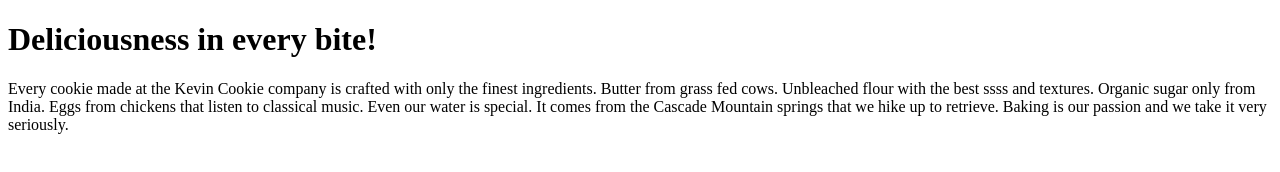
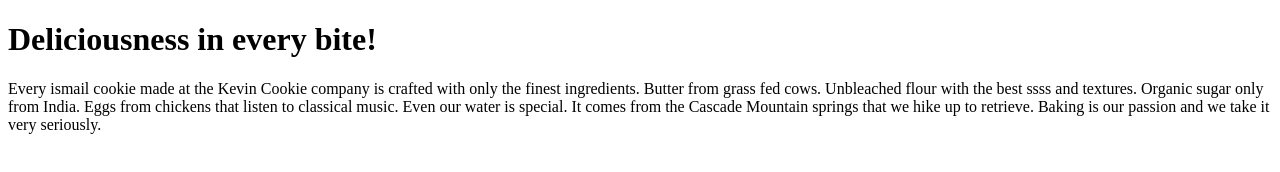
Before and after one commit to ismailmtioui/kev, a plain HTML site: page index.htm in a window 1280 px wide. Drawn offline with Linux system fonts and the light colour scheme.

Commit message:
main commit

```diff
--- a/index.htm
+++ b/index.htm
@@ -3,7 +3,7 @@
 <body>
 
 <h1>Deliciousness in every bite!</h1>
-<p>Every cookie made at the Kevin Cookie company is crafted with only the finest ingredients. Butter from grass fed cows. Unbleached flour with the best ssss and textures. Organic sugar only from India. Eggs from chickens that listen to classical music. Even our water is special. It comes from the Cascade Mountain springs that we hike up to retrieve. Baking is our passion and we take it very seriously.</p>
+<p>Every  ismail cookie made at the Kevin Cookie company is crafted with only the finest ingredients. Butter from grass fed cows. Unbleached flour with the best ssss and textures. Organic sugar only from India. Eggs from chickens that listen to classical music. Even our water is special. It comes from the Cascade Mountain springs that we hike up to retrieve. Baking is our passion and we take it very seriously.</p>
 
 </body>
 </html>
```
